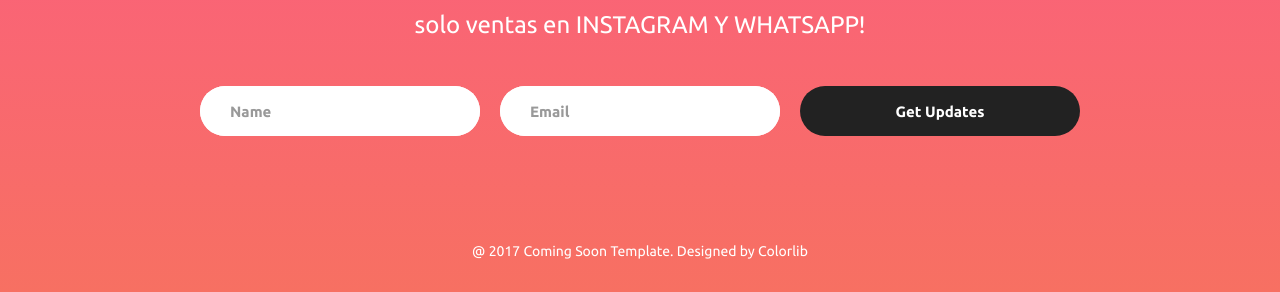
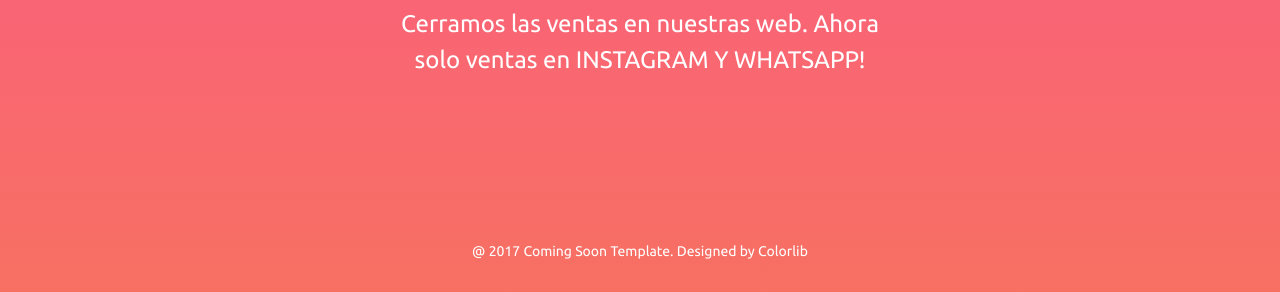
Before and after one commit to juguetero/juguete.github.io, a plain HTML site: page index.html in a window 1280 px wide. Shown: the part 508-800 px from the top of the page. Drawn offline with Linux system fonts and the light colour scheme.

Commit message:
Update index.html

```diff
--- a/index.html
+++ b/index.html
@@ -56,20 +56,6 @@
 				Cerramos las ventas en nuestras web. Ahora solo ventas en INSTAGRAM Y WHATSAPP!
 			</p>
 
-			<form class="flex-w flex-c-m w-full contact100-form validate-form">
-				<div class="wrap-input100 validate-input where1" data-validate = "Name is required">
-					<input class="s1-txt3 placeholder0 input100" type="text" name="name" placeholder="Name">
-				</div>
-
-				<div class="wrap-input100 validate-input where1" data-validate = "Email is required: ex@abc.xyz">
-					<input class="s1-txt3 placeholder0 input100" type="text" name="email" placeholder="Email">
-				</div>
-
-				<button class="flex-c-m s1-txt4 size3 how-btn trans-04 where1">
-					Get Updates
-				</button>
-
-			</form>
 		</div>
 
 		<span class="s1-txt2 txt-center">
```
